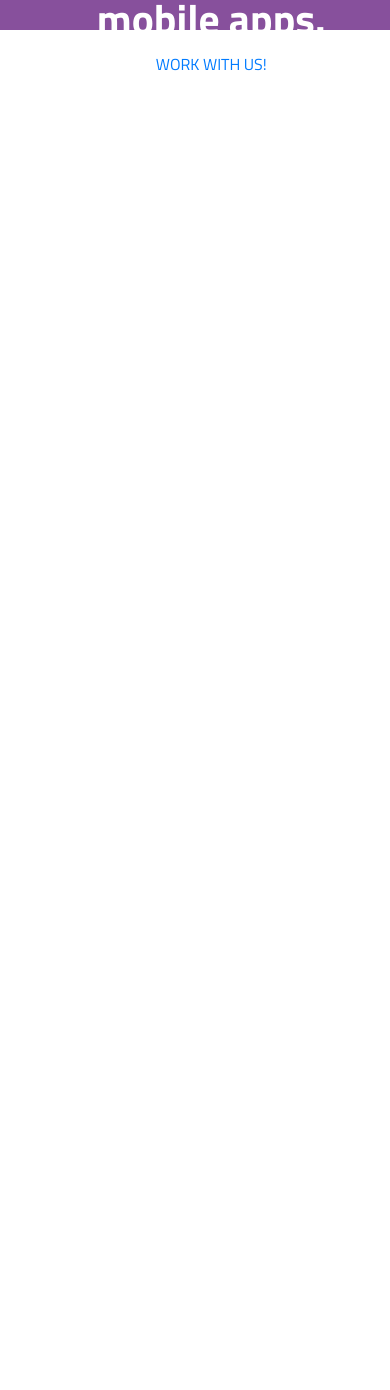
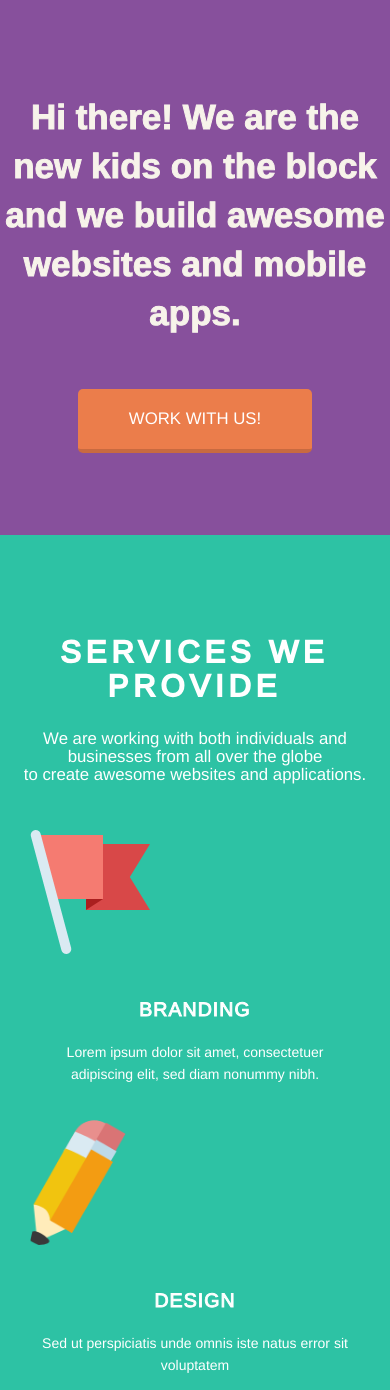
Before and after one commit to Brandon53dd/Desarrollo-Web, a plain HTML site: page cuda.com-master/index.html in a window 390 px wide. Shown: the part 564-1954 px from the top of the page. Before the commit the page ends 844 px from the top, so only its background shows below. Drawn offline with nearby package versions, Linux system fonts and the light colour scheme.

Commit message:
Se agrego la seccion de services

```diff
--- a/cuda.com-master/css/estilo.css
+++ b/cuda.com-master/css/estilo.css
@@ -4,5 +4,133 @@ header{width: 100%;height: 594px;background: #87509c;}
 header img, header nav{margin-top: 55px;}
 header .nav-link{color: #fff;border-radius: 5px;}
 header .nav-link:hover, header .active{background: #643a79;}
-header h1{color: #fff;font-size: 2.6rem; font-weight: bold;}
-.bottom_header{height: 445px; display:flex; align-items: center;flex-direction: column; justify-content: center;}
+.section_container{
+    width: 100%;
+    padding-bottom: 50px;
+}
+.wellcome{
+    background-color: #87509c;
+}
+
+.wellcome h1{
+    text-align: center;
+    font-size: 2.5em;
+    color:#f7f3ea;
+    font-weight: 600;
+    line-height: 1.4em;
+    -webkit-text-stroke-width: 1px;
+}
+
+.wellcome .bottom_header{
+    height:445px;
+    margin-top:10px;
+    display:flex;
+    align-items: center;
+    flex-direction: column;
+    justify-content: center;
+}
+
+.wellcome .btn_contact{
+    text-align:center;
+	margin-top:3em;
+}
+
+.wellcome .btn_contact a{
+    display:inline-block;
+    text-transform:uppercase;
+    text-decoration: none;
+    color:#FFF;
+    font-size:1.2em;
+    background:#eb7d4b;
+    padding:18px 3em;
+    border-bottom:4px solid #c86a40;
+    border-radius:5px;
+   -webkit-border-radius:5px;
+   -moz-border-radius:5px;
+   -o-border-radius:5px;
+    -webkit-transition: all 0.3s ease;
+	-moz-transition: all 0.3s ease;
+	-o-transition: all 0.3s ease;
+	transition: all 0.3s ease;
+}
+
+.wellcome .btn_contact a:hover{
+	background:#F78B5A;
+}
+
+.wellcome .btn_contact a:active{
+	position:relative;
+   	top:5px;
+}
+
+.wellcome h2{
+    text-align: center;
+    text-transform: uppercase;
+    font-size:2.2em;
+    color:#FFF;
+    letter-spacing:5px;
+    -webkit-text-stroke-width:2px;
+    margin-top:100px;
+}
+
+.wellcome h4 {
+    text-align: center;
+    color:#FFF;
+    font-size:1.2em;
+    width:100%;
+    margin: 0 auto;
+    padding-top:1em;
+}
+
+.services{
+    background-color: #2dc2a4;
+}
+
+.services h2{
+    text-transform: uppercase;
+    text-align: center;
+    font-size: 2.2em;
+    margin-top:100px;
+    -webkit-text-stroke-width: 2px;
+    letter-spacing: 5px;
+    color:#FFF;
+}
+
+.services h4 {
+    color:#FFF;
+    font-size: 1.2em;
+    width:100%;
+    margin: 0 auto;
+    padding-top:1em;
+    text-align: center;
+}
+
+.services .list{
+    padding: 0 10px;
+}
+
+.services .list img{
+    max-width:100%;
+    max-height:125px;
+	margin:25px 20px;
+}
+
+.services .list h3{
+    text-align:center;
+    text-transform:uppercase;
+	font-size:1.4em;
+ 	color:#FFF;
+ 	font-weight:500;
+ 	-webkit-text-stroke:1px;
+ 	letter-spacing:1px;
+}
+
+.services .list p{
+    margin: 0 auto;
+    text-align: center;
+    font-size:1em;
+	color:#FFF;
+	padding:10px 0;
+    line-height:1.6em;
+    width:85%;
+}
--- a/cuda.com-master/index.html
+++ b/cuda.com-master/index.html
@@ -4,17 +4,18 @@
 	<meta charset="UTF-8">
 	<meta name="viewport" content="width=device-width, initial-scale=1, shrink-to-fit=no">
 	<title>Document</title>
-	<link rel="stylesheet" href="https://stackpath.bootstrapcdn.com/bootstrap/4.2.1/css/bootstrap.min.css" integrity="sha384-GJzZqFGwb1QTTN6wy59ffF1BuGJpLSa9DkKMp0DgiMDm4iYMj70gZWKYbI706tWS" crossorigin="anonymous">
-	<link href="https://fonts.googleapis.com/css?family=Titillium+Web:400,700" rel="stylesheet">
+	<link href="https://fonts.googleapis.com/css?family=Titillium+Web:300,400,600,700" rel="stylesheet">
+	<link rel='stylesheet' href='https://use.fontawesome.com/releases/v5.7.0/css/all.css' integrity='sha384-lZN37f5QGtY3VHgisS14W3ExzMWZxybE1SJSEsQp9S+oqd12jhcu+A56Ebc1zFSJ' crossorigin='anonymous'>
 	<link rel="stylesheet" href="css/estilo.css">
+	<link rel="stylesheet" href="cdns/css/bootstrap.min.css">
 </head>
 <body>
-	<header class="container-fluid">
+	<header class="main_container container-fluid">
 		<div class="row">
-			<div class="col-sm-3">
+			<div class="col-sm-4 offset-sm-1">
 				<img src="img/logotipo.png" alt="" class="img-responsive">
 			</div>
-			<div class="col-sm-6 offset-sm-3">
+			<div class="col-sm-5 offset-sm-2">
 				<nav>
 					<ul class="nav">
 						<li class="nav-item"><a href="#" class="nav-link active">HOME</a></li>
@@ -26,15 +27,57 @@
 				</nav>
 			</div>
 		</div>
-		<div class="row">
-			<div class="col-sm-10 offset-1 bottom_header">
-				<h1 class="text-center">Hi there! We are the new kids on the block <br class="d-block d-sm-none">and we build awesome websites and mobile apps.</h1>
-				<a href="#">WORK WITH US!</a>
+	</header>
+	<div id="main" class="row">
+		<section class=" section_container wellcome">
+			<div class="container-fluid col-sm-12">
+				<div class="row">
+					<div class="col-sm-10 offset-1 bottom_header">
+						<h1 class="text-center">Hi there! We are the new kids on the block <br class="d-none d-sm-block">and we build awesome websites and mobile apps.</h1>
+
+						<div class="btn_contact">
+							<a href="#">WORK WITH US!</a>
+						</div>
+					</div>
+				</div>
 			</div>
-		</div>
-	</header>
-	<script src="https://code.jquery.com/jquery-3.3.1.slim.min.js" integrity="sha384-q8i/X+965DzO0rT7abK41JStQIAqVgRVzpbzo5smXKp4YfRvH+8abtTE1Pi6jizo" crossorigin="anonymous"></script>
-	<script src="https://cdnjs.cloudflare.com/ajax/libs/popper.js/1.14.6/umd/popper.min.js" integrity="sha384-wHAiFfRlMFy6i5SRaxvfOCifBUQy1xHdJ/yoi7FRNXMRBu5WHdZYu1hA6ZOblgut" crossorigin="anonymous"></script>
-	<script src="https://stackpath.bootstrapcdn.com/bootstrap/4.2.1/js/bootstrap.min.js" integrity="sha384-B0UglyR+jN6CkvvICOB2joaf5I4l3gm9GU6Hc1og6Ls7i6U/mkkaduKaBhlAXv9k" crossorigin="anonymous"></script>
+		</section>
+		<section class=" section_container services">
+			<div class="container-fluid col-sm-10">
+				<div class="row">
+					<div id="services_title" class="col-md-12 wrap">
+						<h2 class="text-center">
+							SERVICES WE PROVIDE
+						</h2>
+						<div class="separate green"><span> </span></div>
+						<h4>We are working with both individuals and businesses from all over the globe <br> to create awesome websites and applications.</h4>
+					</div>
+				</div>
+				<br>
+				<div class="row list">
+					<div class="col-sm-3 group">
+						<img src="img/cuda-flag.png" alt="">
+						<h3>Branding</h3>
+						<p>Lorem ipsum dolor sit amet, consectetuer adipiscing elit, sed diam nonummy nibh.</p>
+					</div>
+					<div class="col-sm-3 group">
+						<img src="img/cuda-crayon.png" alt="">
+						<h3>Design</h3>
+						<p>Sed ut perspiciatis unde omnis iste natus error sit voluptatem </p>
+					</div>
+					<div class="col-sm-3 group">
+						<img src="img/cuda-gears.png" alt="">
+						<h3>Development</h3>
+						<p>At vero eos et accusamus et iusto odio dignissimos qui blanditiis praesentium.</p>
+					</div>
+					<div class="col-sm-3 group">
+						<img src="img/cuda-rocket.png" alt="">
+						<h3>Rocket science</h3>
+						<p>Et harum quidem rerum est et expedita distinctio. Nam libero tempore.</p>
+					</div>
+				</div>
+			</div>
+		</section>
+
 </body>
 </html>
```
Also changed, not shown: cuda.com-master/img/cuda-avatar.png (added), cuda.com-master/img/cuda-blog.png (added), cuda.com-master/img/cuda-crayon.png (added), cuda.com-master/img/cuda-flag.png (added), cuda.com-master/img/cuda-gears.png (added), cuda.com-master/img/cuda-isometric.png (added), cuda.com-master/img/cuda-rocket.png (added), cuda.com-master/img/cuda-timezone.png (added), cuda.com-master/img/cuda-viro.png (added).
